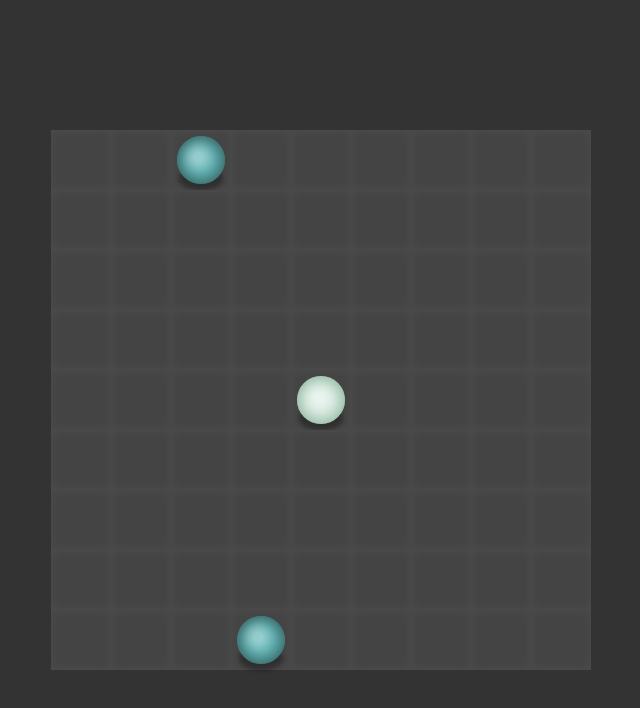
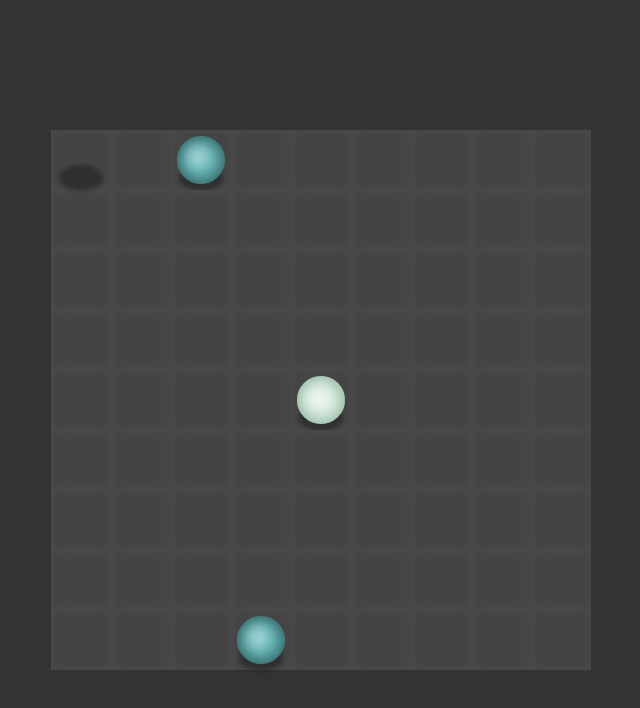
Before and after one commit to abeluzhenko/jelly-lines, an Angular app: page / in a window 1280 px wide. Shown: the top 708 px of the page, without its empty margins (319-959 px from the left). Built offline with nearby package versions, Linux system fonts and the light colour scheme.

Commit message:
Add ball move initial animation fx

```diff
--- a/src/app/cell/cell.component.scss
+++ b/src/app/cell/cell.component.scss
@@ -1,7 +1,7 @@
 :host {
   background: var(--color-grid);
-  width: 60px;
-  height: 60px;
+  width: var(--ball-size);
+  height: var(--ball-size);
   position: relative;
   display: block;
   overflow: visible;
--- a/src/app/grid.model.ts
+++ b/src/app/grid.model.ts
@@ -47,8 +47,8 @@ export class Grid {
     gridSize = Grid.SIZE
   ): { x: number, y: number } {
     return {
-      x: Math.floor(index / gridSize),
-      y: index % gridSize,
+      y: Math.floor(index / gridSize),
+      x: index % gridSize,
     };
   }
 
--- a/src/app/grid/grid.component.scss
+++ b/src/app/grid/grid.component.scss
@@ -1,6 +1,16 @@
 :host {
+  position: relative;
   display: grid;
   grid-template-columns: repeat(9, 1fr);
   grid-template-rows: repeat(9, 1fr);
   background: var(--color-grid);
 }
+
+.animation {
+  position: absolute;
+  z-index: 1;
+  top: 0;
+  left: 0;
+  width: var(--ball-size);
+  height: var(--ball-size);
+}
--- a/src/app/grid/grid.component.ts
+++ b/src/app/grid/grid.component.ts
@@ -1,8 +1,10 @@
-import { Component, OnInit } from '@angular/core';
+import { Component, OnInit, ViewChildren, AfterViewInit, QueryList, ViewChild } from '@angular/core';
+import { AnimationBuilder, keyframes, animate, AnimationStyleMetadata, style } from '@angular/animations';
 import { GridService } from '../grid.service';
 import { ICell } from '../cell/cell.model';
-import { Grid, IGridAnimation } from '../grid.model';
-import { AnimationBuilder, keyframes, animate, AnimationStyleMetadata, style } from '@angular/animations';
+import { Grid, IGridAnimation, GridAnimationType } from '../grid.model';
+import { BallComponent } from '../ball/ball.component';
+import { IBall } from '../ball/ball.model';
 
 @Component({
   selector: 'app-grid',
@@ -13,12 +15,19 @@ import { AnimationBuilder, keyframes, animate, AnimationStyleMetadata, style } f
       (clicked)="cellClicked($event)"
       (ballClicked)="ballClicked($event)">
     </app-cell>
+    <app-ball
+      class="animation"
+      #animatedBall
+      [data]="animatedData"></app-ball>
   `,
   styleUrls: ['./grid.component.scss']
 })
-export class GridComponent implements OnInit {
+export class GridComponent implements OnInit, AfterViewInit {
 
   public cells: ICell[];
+
+  @ViewChild('animatedBall') animatedBall: any;
+  public animatedData: IBall;
 
   constructor(
     private _gridService: GridService,
@@ -32,12 +41,22 @@ export class GridComponent implements OnInit {
   ngOnInit() {
   }
 
+  ngAfterViewInit() {
+  }
+
   cellClicked(cell: ICell) {
     this._gridService.input$.next({ cells: this.cells, cell });
   }
 
   private processAnimation(data: IGridAnimation) {
-    console.log(data);
+    if (data.type === GridAnimationType.Move) {
+      const path = data.cells;
+      const last = path[path.length - 1];
+      const animation = this.buildMoveAnimation(data.cells);
+      console.log(this.animatedBall, animation);
+      // const player = animation.create(element.elementRef.nativeElement);
+      // player.play();
+    }
   }
 
   private buildMoveAnimation(data: ICell[]) {
@@ -46,7 +65,7 @@ export class GridComponent implements OnInit {
     const steps: AnimationStyleMetadata[] = data.map((cell, i) => {
       const to = Grid.getPosition(cell.id);
       return style({
-        transform: `translate(${ (from.x - to.x) * 100 }%, ${ (from.y - to.y) * 100 }%)`,
+        transform: `translate(${ (to.x - from.x) * 100 }%, ${ (to.y - from.y) * 100 }%)`,
         offset: delta * i
       });
     });
--- a/src/styles.scss
+++ b/src/styles.scss
@@ -4,6 +4,7 @@ html {
   --color-cell: #ccc;
   --color-grid: #444;
   --color-root: #333;
+  --ball-size: 60px;
   width: 100%;
   height: 100%;
   background: var(--color-root);
```
Also changed, not shown: package.json (+4 -4 lines), 1 other file (tests, documents, lock files or other folders).
